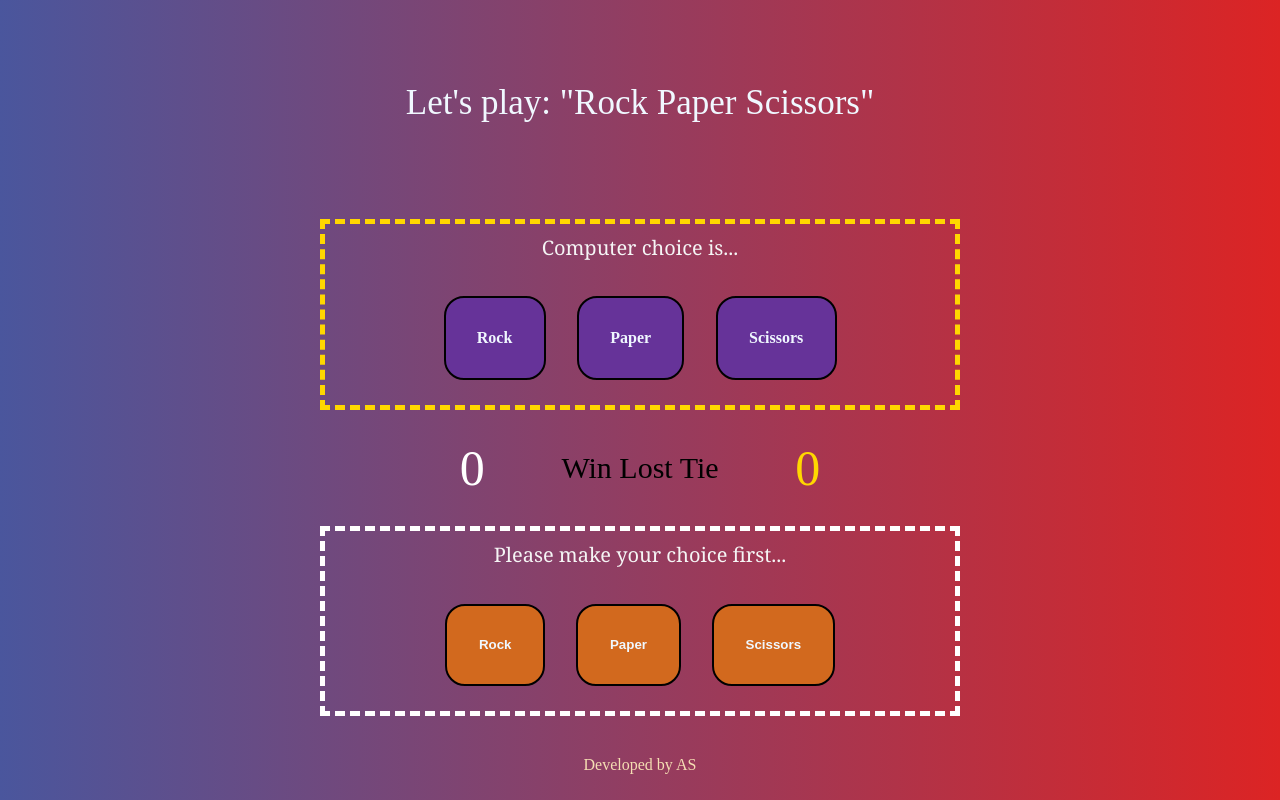
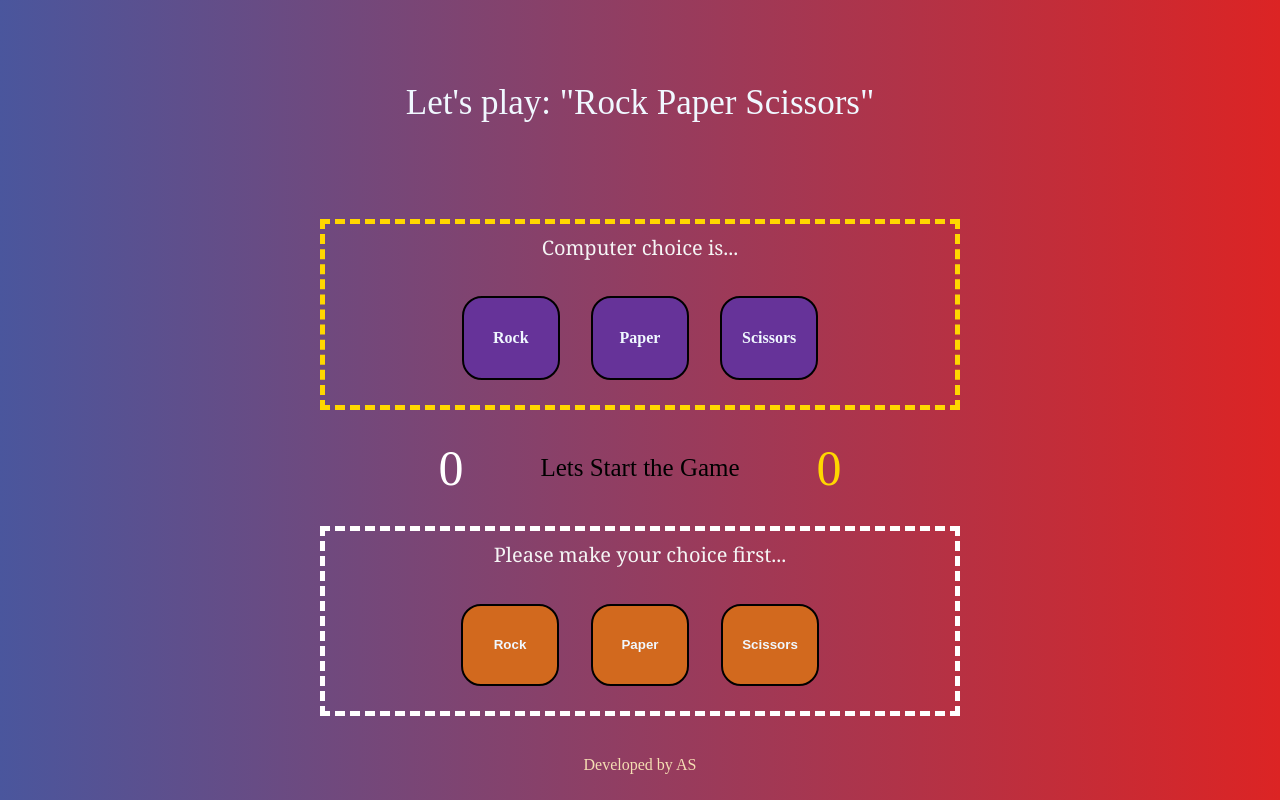
Before and after one commit to Alex44499/odin-project-2023-rock-paper-scissors, a plain HTML site: page index.html in a window 1280 px wide. Drawn offline with Linux system fonts and the light colour scheme.

Commit message:
Add UI design

```diff
--- a/index.html
+++ b/index.html
@@ -7,7 +7,7 @@
 
     <!-- Linking external CSS and JavaScript files -->
 	<link rel="stylesheet" href="style.css">
-	<script src="script.js"></script>
+	<script src="script.js" defer></script>
 
     <!-- Title of the document -->
 	<title>Rock Paper Scissors Game</title>
@@ -36,7 +36,7 @@
         <!-- Section for displaying the game results -->
 		<div class="game-result">
 			<div class="rlt player-result">0</div>
-			<div class="rlt result-option">Win Lost Tie</div>
+			<div class="rlt result-option">Lets Start the Game</div>
 			<div class="rlt computer-result">0</div>
 		</div>
 
--- a/style.css
+++ b/style.css
@@ -57,9 +57,6 @@ body {
 
 /* Styles for the computer choice section */
 .computer-choice-options {
-  /* The commented out background color */
-  /* background-color: wheat; */
-
   border: 5px dashed gold; /* Gold border around the section */
   flex-direction: column; /* Aligns items vertically */
 }
@@ -81,18 +78,28 @@ body {
 .choices {
   padding: 1px;
   margin: 0px;
+
+
 }
 
 /* Styles for the individual computer choices */
 .computer-choice {
   margin: 5%; /* Adds some space around each choice */
-  padding: 10%; /* Adds some space inside each choice */
+  padding: 10% 15%; /* Adds some space inside each choice */
   border: 2px solid black; /* Black border around each choice */
   background-color: rebeccapurple; /* Purple background for each choice */
   color: aliceblue; /* Light text color for contrast */
   font-weight: bold; /* Bold font for emphasis */
   border-radius: 20px; /* Rounded corners for each choice */
-}
+  overflow: hidden; /* hides any content that goes outside the box */
+  display: flex;
+  justify-content: center; /* horizontally center the content */
+  }
+
+
+
+
+
 
 /* Styles for the game result section */
 .game-result {
@@ -104,7 +111,7 @@ body {
 /* Styles for the result text */
 .rlt {
   padding: 1%; /* Adds some space around the text */
-  font-size: 30px; /* Large font size for visibility */
+  font-size: 25px; /* Large font size for visibility */
   margin: 0 5% 0 5%; /* Adds some horizontal space around the text */
 }
 
@@ -136,12 +143,15 @@ body {
 /* Styles for the player choice buttons */
 .btn {
   margin: 5%; /* Adds some space around each button */
-  padding: 10%; /* Adds some space inside each button */
+  padding: 10% 15%; /* Adds some space inside each button */
   border: 2px solid black; /* Black border around each button */
   background-color: chocolate; /* Brown background for each button */
   color: aliceblue; /* Light text color for contrast */
   font-weight: bold; /* Bold font for emphasis */
   border-radius: 20px; /* Rounded corners for each button */
+  overflow: hidden;
+  display: flex;
+  justify-content: center;
 }
 
 /* Styles for the player choice buttons when hovered over */
```
